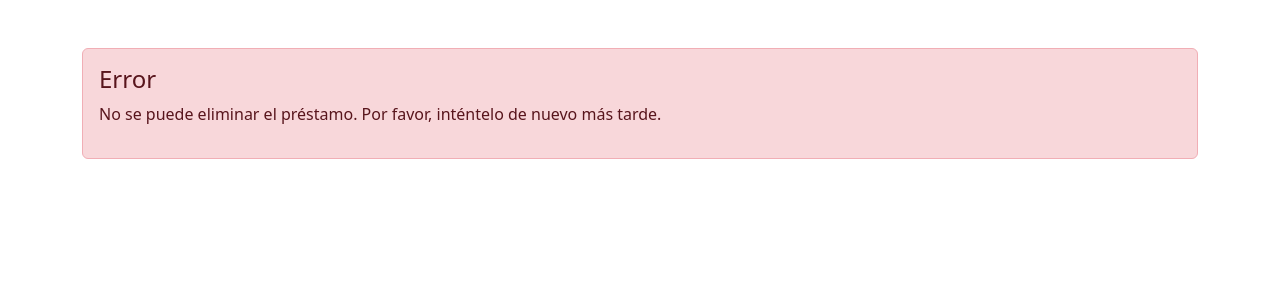
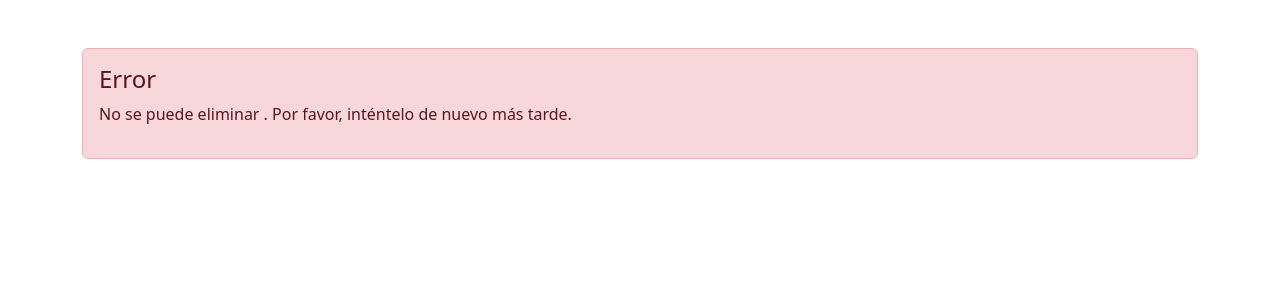
Before and after one commit to EbanSnt/-WebApp, a Django app: template biblioteca/templates/error.html in a window 1280 px wide. Shown: the part 88-388 px from the top of the page. Run offline with Django 4.2, Linux system fonts and the light colour scheme; the template is opened without the code that fills it, so the values that code supplies are empty.

Commit message:
creacion del error.html

```diff
--- a/biblioteca/templates/error.html
+++ b/biblioteca/templates/error.html
@@ -4,7 +4,7 @@
 <div class="container">
   <div class="alert alert-danger mt-5">
     <h4 class="alert-heading">Error</h4>
-    <p>No se puede eliminar el préstamo. Por favor, inténtelo de nuevo más tarde.</p>
+    <p>No se puede eliminar . Por favor, inténtelo de nuevo más tarde.</p>
   </div>
 </div>
 {% endblock %}
```
